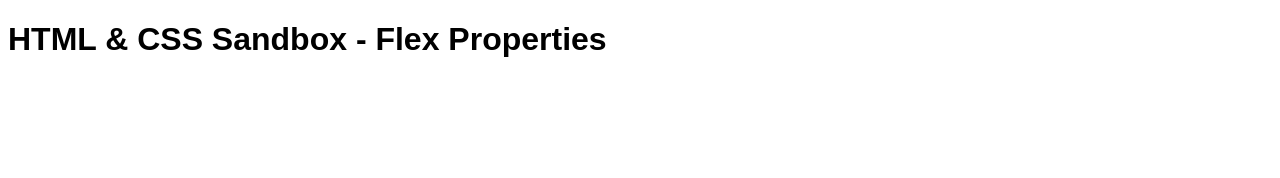
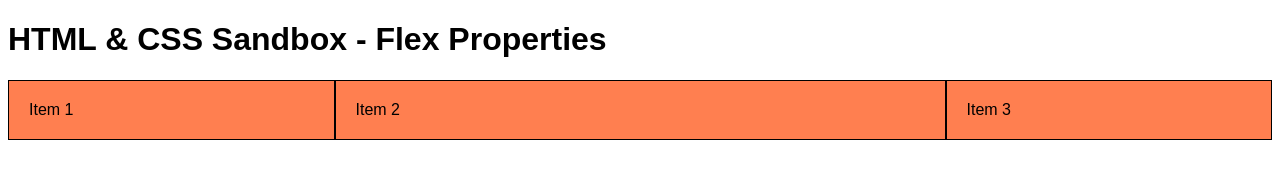
Before and after one commit to waltercoimbra/html_css_, a plain HTML site: page 06-flexbox/03-flex-properties/index.html in a window 1280 px wide. Drawn offline with Linux system fonts and the light colour scheme.

Commit message:
commiting html

```diff
--- a/06-flexbox/03-flex-properties/index.html
+++ b/06-flexbox/03-flex-properties/index.html
@@ -8,5 +8,11 @@
   </head>
   <body>
     <h1>HTML & CSS Sandbox - Flex Properties</h1>
+    <div class="flex-container">
+      <!-- .flex-item.item-${Item $}*6 -->
+      <div class="flex-item item-1">Item 1</div>
+      <div class="flex-item item-2">Item 2</div>
+      <div class="flex-item item-3">Item 3</div>
+    </div>
   </body>
 </html>
--- a/06-flexbox/03-flex-properties/styles.css
+++ b/06-flexbox/03-flex-properties/styles.css
@@ -1,3 +1,33 @@
 body {
   font-family: Arial, sans-serif;
 }
+.flex-container {
+  background-color: lightblue;
+  width: 100%;
+  display: flex;
+}
+.flex-item {
+  background: coral;
+  border: 1px solid black;
+  padding: 20px;
+  /*flex: 1 0 0;*/
+  flex: 1;
+
+}
+/*
+.item-1, .item-2 {
+  flex-shrink: 2;
+  flex-grow: 1;
+}
+.item-3 {
+  flex-grow: 2;
+  flex-shrink: 0;
+  flex-basis: 200px;
+}
+*/
+.item-2 {
+  flex: 2;
+}
+.item-3 {
+  order: 1;
+}
--- a/06-flexbox/04-flex-order/styles.css
+++ b/06-flexbox/04-flex-order/styles.css
@@ -12,3 +12,26 @@ body {
   padding: 30px;
   flex: 1;
 }
+.item-1 {
+  color:#efefef;
+  order: 2;
+}
+.item-2 {
+  order: 1;
+}
+.item-3 {
+  order: 3;
+}
+.item-4 {
+  order:6;
+}
+.item-5 {
+  order:5;
+}
+.item-6 {
+  order: 4;
+  background-color: azure;
+  border-radius: 10px;
+  flex: 3;
+
+}
```
